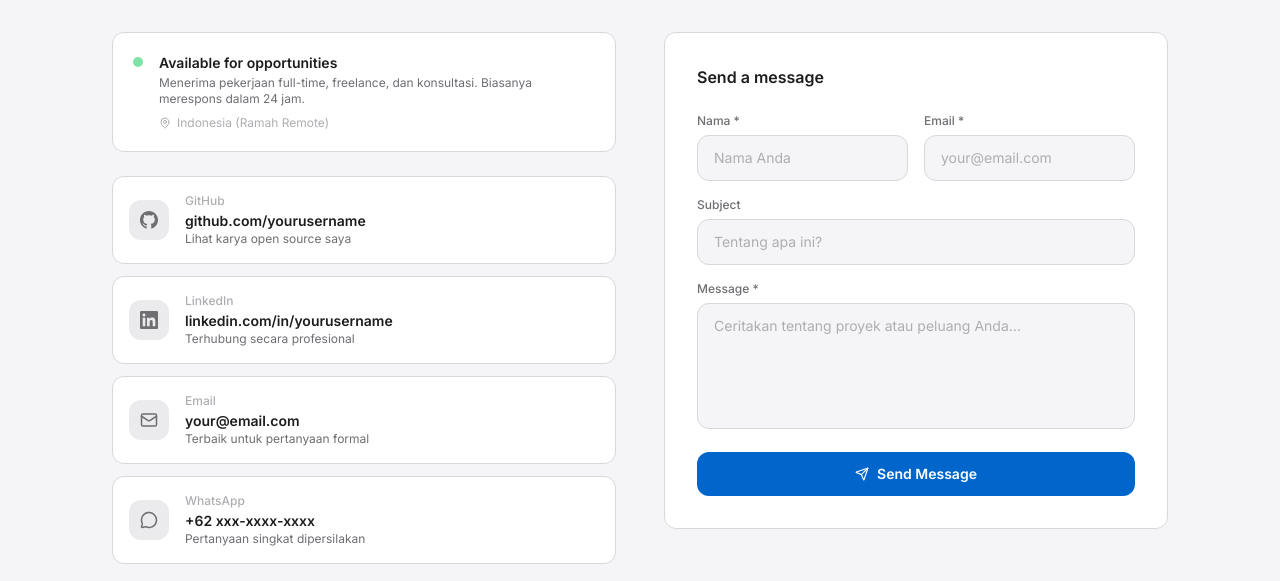
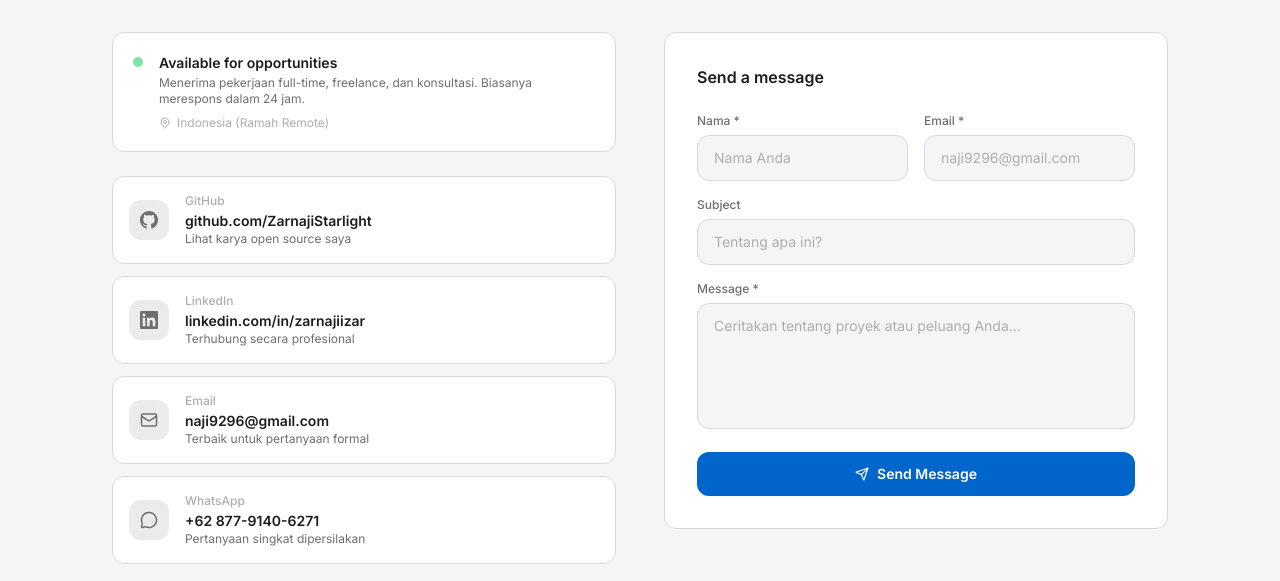
Before and after one commit to ZarnajiStarlight/Zarnaji-Portfolio, a Next.js app: page / in a window 1280 px wide. Shown: the part 8660-9241 px from the top of the page. Built offline with nearby package versions, Linux system fonts and the light colour scheme.

Commit message:
Update portfolio contact information and social links

```diff
--- a/app/page.tsx
+++ b/app/page.tsx
@@ -15,8 +15,8 @@ export default function Home() {
     jobTitle: "Full Stack Developer & Data Analyst",
     url: "https://zarnaji-portfolio.vercel.app",
     sameAs: [
-      "https://github.com/Zarnaji",
-      "https://linkedin.com/in/zarnaji"
+      "https://github.com/ZarnajiStarlight",
+      "https://www.linkedin.com/in/zarnajiizar/"
     ],
     knowsAbout: [
       "Laravel",
--- a/components/layout/Footer.tsx
+++ b/components/layout/Footer.tsx
@@ -11,10 +11,10 @@ const footerLinks = [
 ];
 
 const socialLinks = [
-  { icon: GitHubIcon, label: "GitHub", href: "https://github.com/yourusername" },
-  { icon: LinkedInIcon, label: "LinkedIn", href: "https://linkedin.com/in/yourusername" },
-  { icon: Mail, label: "Email", href: "mailto:your@email.com" },
-  { icon: MessageCircle, label: "WhatsApp", href: "https://wa.me/62xxxxxxxxxx" },
+  { icon: GitHubIcon, label: "GitHub", href: "https://github.com/ZarnajiStarlight" },
+  { icon: LinkedInIcon, label: "LinkedIn", href: "https://www.linkedin.com/in/zarnajiizar/" },
+  { icon: Mail, label: "Email", href: "mailto:naji9296@gmail.com" },
+  { icon: MessageCircle, label: "WhatsApp", href: "https://wa.me/6287791406271" },
 ];
 
 export default function Footer() {
--- a/components/sections/Contact.tsx
+++ b/components/sections/Contact.tsx
@@ -9,29 +9,29 @@ const contactLinks = [
   {
     icon: GitHubIcon,
     label: "GitHub",
-    value: "github.com/yourusername",
-    href: "https://github.com/yourusername",
+    value: "github.com/ZarnajiStarlight",
+    href: "https://github.com/ZarnajiStarlight",
     description: "Lihat karya open source saya",
   },
   {
     icon: LinkedInIcon,
     label: "LinkedIn",
-    value: "linkedin.com/in/yourusername",
-    href: "https://linkedin.com/in/yourusername",
+    value: "linkedin.com/in/zarnajiizar",
+    href: "https://www.linkedin.com/in/zarnajiizar/",
     description: "Terhubung secara profesional",
   },
   {
     icon: Mail,
     label: "Email",
-    value: "your@email.com",
-    href: "mailto:your@email.com",
+    value: "naji9296@gmail.com",
+    href: "mailto:naji9296@gmail.com",
     description: "Terbaik untuk pertanyaan formal",
   },
   {
     icon: MessageCircle,
     label: "WhatsApp",
-    value: "+62 xxx-xxxx-xxxx",
-    href: "https://wa.me/62xxxxxxxxxx",
+    value: "+62 877-9140-6271",
+    href: "https://wa.me/6287791406271",
     description: "Pertanyaan singkat dipersilakan",
   },
 ];
@@ -48,7 +48,7 @@ export default function Contact() {
   const handleSubmit = (e: React.FormEvent) => {
     e.preventDefault();
     // Mailto fallback
-    const mailtoLink = `mailto:your@email.com?subject=${encodeURIComponent(
+    const mailtoLink = `mailto:naji9296@gmail.com?subject=${encodeURIComponent(
       formData.subject || "Portfolio Contact"
     )}&body=${encodeURIComponent(
       `Name: ${formData.name}\nEmail: ${formData.email}\n\n${formData.message}`
@@ -176,8 +176,8 @@ export default function Contact() {
                   </p>
                   <p className="text-sm" style={{ color: "var(--text-muted)" }}>
                     Jika tidak terbuka, kirim email langsung ke{" "}
-                    <a href="mailto:your@email.com" className="underline" style={{ color: "var(--accent)" }}>
-                      your@email.com
+                    <a href="mailto:naji9296@gmail.com" className="underline" style={{ color: "var(--accent)" }}>
+                      naji9296@gmail.com
                     </a>
                   </p>
                 </div>
@@ -210,7 +210,7 @@ export default function Contact() {
                         required
                         value={formData.email}
                         onChange={(e) => setFormData({ ...formData, email: e.target.value })}
-                        placeholder="your@email.com"
+                        placeholder="naji9296@gmail.com"
                         className="w-full px-4 py-3 rounded-xl text-sm border border-[var(--border)] outline-none transition-colors duration-200 focus:border-[var(--accent)] placeholder:text-[var(--text-subtle)]"
                         style={{
                           background: "var(--bg-secondary)",
--- a/components/sections/Hero.tsx
+++ b/components/sections/Hero.tsx
@@ -220,22 +220,22 @@ export default function Hero() {
                 Follow Me
               </p>
               <div className="flex items-center gap-4 flex-wrap">
-                <a href="https://linkedin.com/in/yourusername" target="_blank" rel="noopener noreferrer" aria-label="LinkedIn"
+                <a href="https://www.linkedin.com/in/zarnajiizar/" target="_blank" rel="noopener noreferrer" aria-label="LinkedIn"
                   className="hover:opacity-60 transition-opacity" style={{ color: "var(--text-muted)" }}>
                   <LinkedInIcon size={20} />
                 </a>
-                <a href="https://github.com/yourusername" target="_blank" rel="noopener noreferrer" aria-label="GitHub"
+                <a href="https://github.com/ZarnajiStarlight" target="_blank" rel="noopener noreferrer" aria-label="GitHub"
                   className="hover:opacity-60 transition-opacity" style={{ color: "var(--text-muted)" }}>
                   <GitHubIcon size={20} />
                 </a>
-                <a href="mailto:your@email.com" aria-label="Email"
+                <a href="mailto:naji9296@gmail.com" aria-label="Email"
                   className="hover:opacity-60 transition-opacity" style={{ color: "var(--text-muted)" }}>
                   <svg width="20" height="20" viewBox="0 0 24 24" fill="none" stroke="currentColor" strokeWidth="2" strokeLinecap="round" strokeLinejoin="round">
                     <rect width="20" height="16" x="2" y="4" rx="2" />
                     <path d="m22 7-8.97 5.7a1.94 1.94 0 0 1-2.06 0L2 7" />
                   </svg>
                 </a>
-                <a href="https://wa.me/62xxxxxxxxxx" target="_blank" rel="noopener noreferrer" aria-label="WhatsApp"
+                <a href="https://wa.me/6287791406271" target="_blank" rel="noopener noreferrer" aria-label="WhatsApp"
                   className="hover:opacity-60 transition-opacity" style={{ color: "var(--text-muted)" }}>
                   <svg width="20" height="20" viewBox="0 0 24 24" fill="currentColor">
                     <path d="M17.472 14.382c-.297-.149-1.758-.867-2.03-.967-.273-.099-.471-.148-.67.15-.197.297-.767.966-.94 1.164-.173.199-.347.223-.644.075-.297-.15-1.255-.463-2.39-1.475-.883-.788-1.48-1.761-1.653-2.059-.173-.297-.018-.458.13-.606.134-.133.298-.347.446-.52.149-.174.198-.298.298-.497.099-.198.05-.371-.025-.52-.075-.149-.669-1.612-.916-2.207-.242-.579-.487-.5-.669-.51-.173-.008-.371-.01-.57-.01-.198 0-.52.074-.792.372-.272.297-1.04 1.016-1.04 2.479 0 1.462 1.065 2.875 1.213 3.074.149.198 2.096 3.2 5.077 4.487.709.306 1.262.489 1.694.625.712.227 1.36.195 1.871.118.571-.085 1.758-.719 2.006-1.413.248-.694.248-1.289.173-1.413-.074-.124-.272-.198-.57-.347m-5.421 7.403h-.004a9.87 9.87 0 0 1-5.031-1.378l-.361-.214-3.741.982.998-3.648-.235-.374a9.86 9.86 0 0 1-1.51-5.26c.001-5.45 4.436-9.884 9.888-9.884 2.64 0 5.122 1.03 6.988 2.898a9.825 9.825 0 0 1 2.893 6.994c-.003 5.45-4.437 9.884-9.885 9.884m8.413-18.297A11.815 11.815 0 0 0 12.05 0C5.495 0 .16 5.335.157 11.892c0 2.096.547 4.142 1.588 5.945L.057 24l6.305-1.654a11.882 11.882 0 0 0 5.683 1.448h.005c6.554 0 11.89-5.335 11.893-11.893a11.821 11.821 0 0 0-3.48-8.413z" />
```
